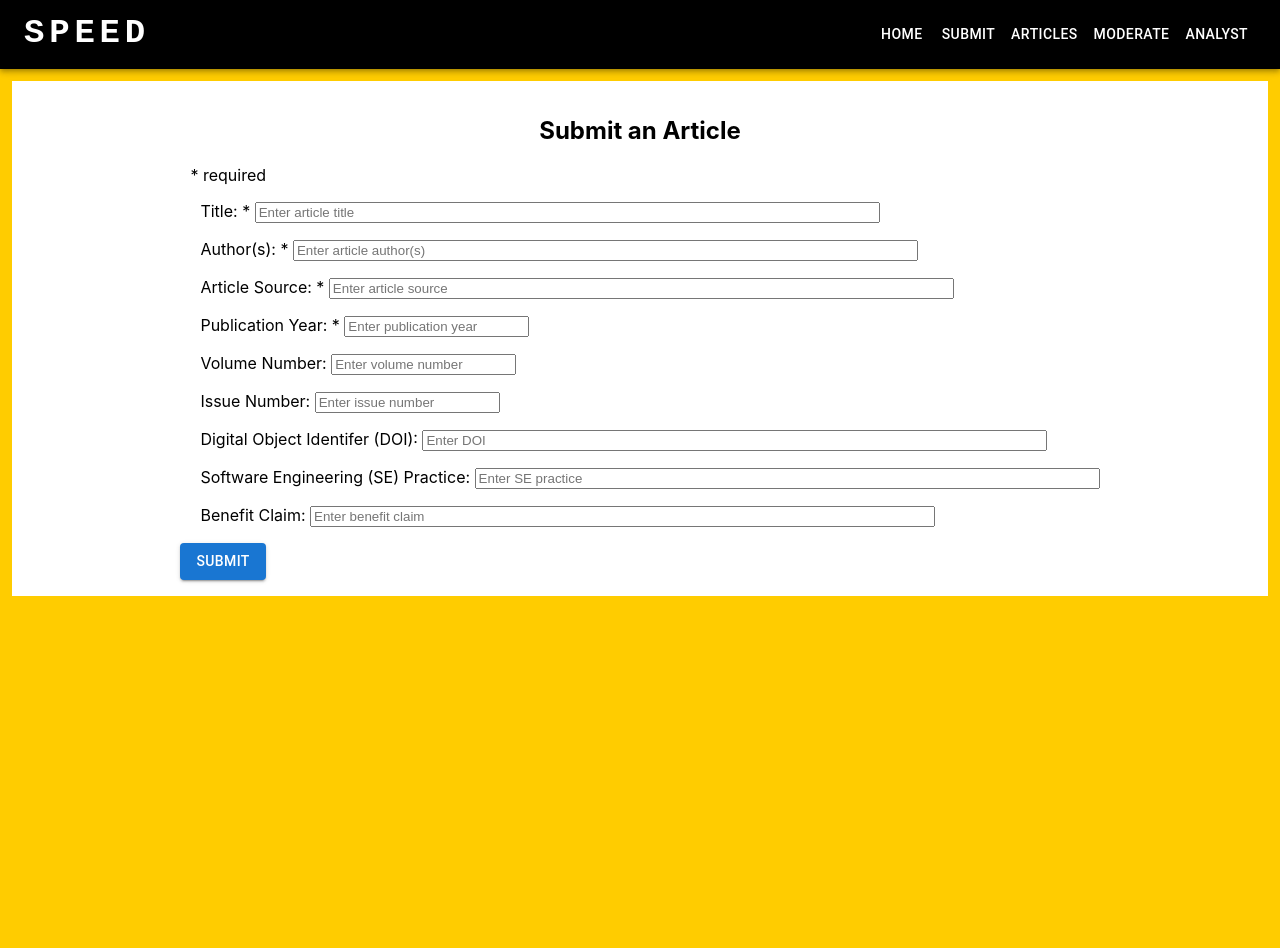
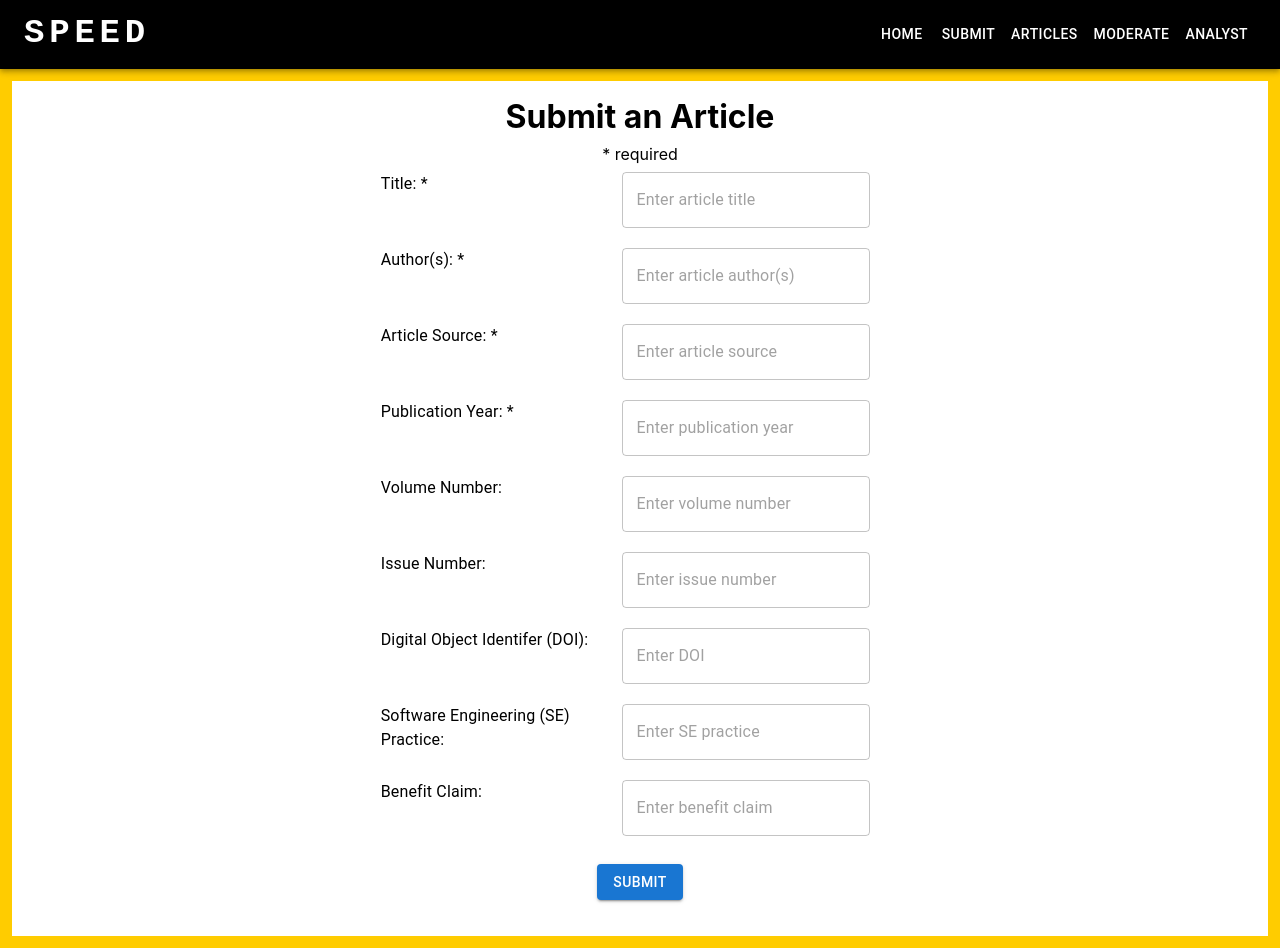
Before and after one commit to Tamati-Rudd/SPEED-Frontend, a React (Create React App) app: page /submit in a window 1280 px wide. Before the commit the page ends 800 px from the top, so only its background shows below. Built offline with nearby package versions, Linux system fonts and the light colour scheme.

Commit message:
update submit page
update layout and button for article page

```diff
--- a/src/components/FormInput.js
+++ b/src/components/FormInput.js
@@ -1,4 +1,6 @@
 import React, { useState, useEffect } from "react";
+import TextField from "@mui/material/TextField";
+import { Typography, Box, Grid } from "@mui/material";
 
 /**
  * This reusable component manages a single form input
@@ -12,28 +14,35 @@ export default function FormInput(props) {
     placeholder: props.question.placeholder, //Placeholder text for the question
     disabled: props.question.disabled, //Whether the question input can be edited
     required: props.question.required, //Whether the question input is required
-        input: "" //User response
-    })
+    input: "", //User response
+  });
 
   /**
    * Handle the user input being changed
    * @param {} e event object
    */
   const handleInputChange = (e) => {
-        setInputSettings({...inputSettings, input: e.target.value});
-    }
+    setInputSettings({ ...inputSettings, input: e.target.value });
+  };
 
   /**
    * When the inputSettings state is updated, update the state in the parent component
    */
   useEffect(() => {
     props.question["input"] = inputSettings.input;
-    }, [inputSettings, props.question])
+  }, [inputSettings, props.question]);
 
   return (
-        <div className="FormInputDiv">
-            <p>{inputSettings.label}{inputSettings.required && "* "}
-                <input
+    <Box sx={{ flexGrow: 1 }} className="FormInputDiv">
+      <Grid container spacing={3} columns={16}>
+        <Grid item xs={7}>
+          <Typography xs={3}>
+            {inputSettings.label}
+            {inputSettings.required && "* "}
+          </Typography>
+        </Grid>
+        <Grid item xs={8}>
+          <TextField
             id={inputSettings.field}
             name={inputSettings.field}
             type={inputSettings.type}
@@ -42,9 +51,11 @@ export default function FormInput(props) {
             value={inputSettings.input}
             required={inputSettings.required}
             disabled={inputSettings.disabled}
-                    onChange={handleInputChange}>
-                </input>
-            </p>
-        </div>
-    )
+            onChange={handleInputChange}
+          ></TextField>
+        </Grid>
+      </Grid>
+      <br></br>
+    </Box>
+  );
 }
--- a/src/pages/SubmitArticle.js
+++ b/src/pages/SubmitArticle.js
@@ -1,10 +1,9 @@
-import { React } from 'react';
-import FormInput from '../components/FormInput';
-import { FormQuestions } from '../components/FormQuestions';
-import { submitArticle } from '../Express';
+import { React } from "react";
+import FormInput from "../components/FormInput";
+import { FormQuestions } from "../components/FormQuestions";
+import { submitArticle } from "../Express";
 
-
-import { Box, Button } from "@mui/material";
+import { Box, Button, Stack } from "@mui/material";
 /**
  * This page handles the entry and submission of article details
  * @returns page components
@@ -14,29 +13,36 @@ export default function SubmitArticle() {
    * Handle pressing of the submit button
    */
   const onClickSubmit = () => {
-        if (FormQuestions[0].input !== "" && FormQuestions[1].input !== "" && FormQuestions[2].input !== "" && FormQuestions[3].input.match(/^\d{4}$/)) {
+    if (
+      FormQuestions[0].input !== "" &&
+      FormQuestions[1].input !== "" &&
+      FormQuestions[2].input !== "" &&
+      FormQuestions[3].input.match(/^\d{4}$/)
+    ) {
       //Build articleData JSON
       let articleData = {};
-            FormQuestions.forEach(question => {
+      FormQuestions.forEach((question) => {
         articleData[question.field] = question.input;
-            })
+      });
       articleData.level_of_evidence = "";
 
       //Submit article
-            submitArticle(articleData).then(() => {
+      submitArticle(articleData)
+        .then(() => {
           alert("Your article has been submitted for review!");
         })
         .catch((err) => {
           console.error(err);
-                    alert("An error occured while attempting to submit your article. Please try again later");
-                })
+          alert(
+            "An error occured while attempting to submit your article. Please try again later"
+          );
+        });
     } else {
       alert("Please fill out all required fields");
     }
-    }
+  };
 
   return (
-
     <Box
       sx={{
         bgcolor: "#fff",
@@ -48,20 +54,26 @@ export default function SubmitArticle() {
       }}
     >
       <Box>
-
-        <div>
-            <h2>Submit an Article</h2>
+        <Stack gap={4}>
+          <Stack spacing={1} alignItems="center">
+            <h1>Submit an Article</h1>
             <p>* required</p>
             <form>
-                {FormQuestions ? FormQuestions.map((question, key) => (
+              {FormQuestions ? (
+                FormQuestions.map((question, key) => (
                   <FormInput question={question} key={key} />
-                    )) : <h4>Failed to load form questions</h4>}
+                ))
+              ) : (
+                <h4>Failed to load form questions</h4>
+              )}
             </form>
-            <Button className="submitButton" variant="contained" onClick={onClickSubmit}>Submit</Button>
+            <Button variant="contained" onClick={onClickSubmit}>
+              Submit
+            </Button>
             <br />
-        </div>
-
+          </Stack>
+        </Stack>
       </Box>
     </Box>
-    )
+  );
 }
```
Lines whose indentation alone changed are shown as unchanged.
